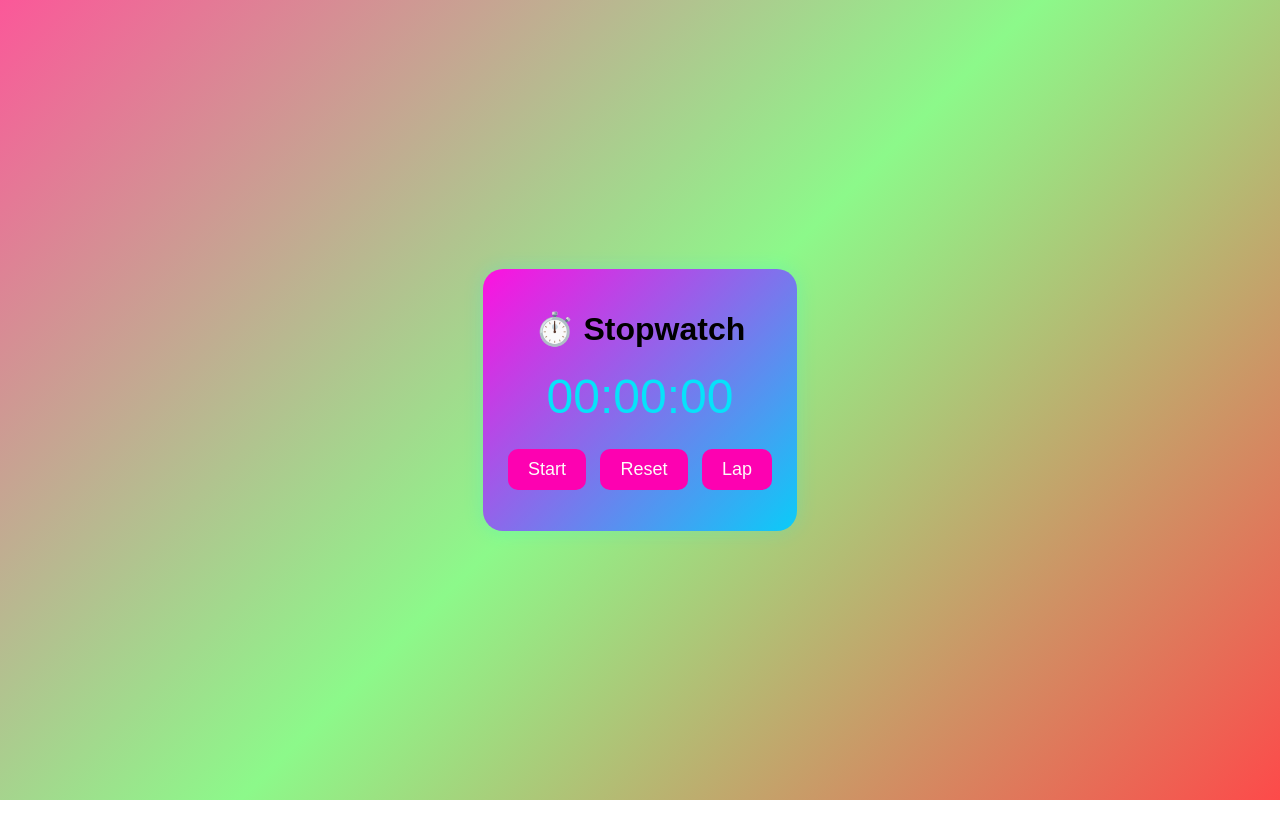
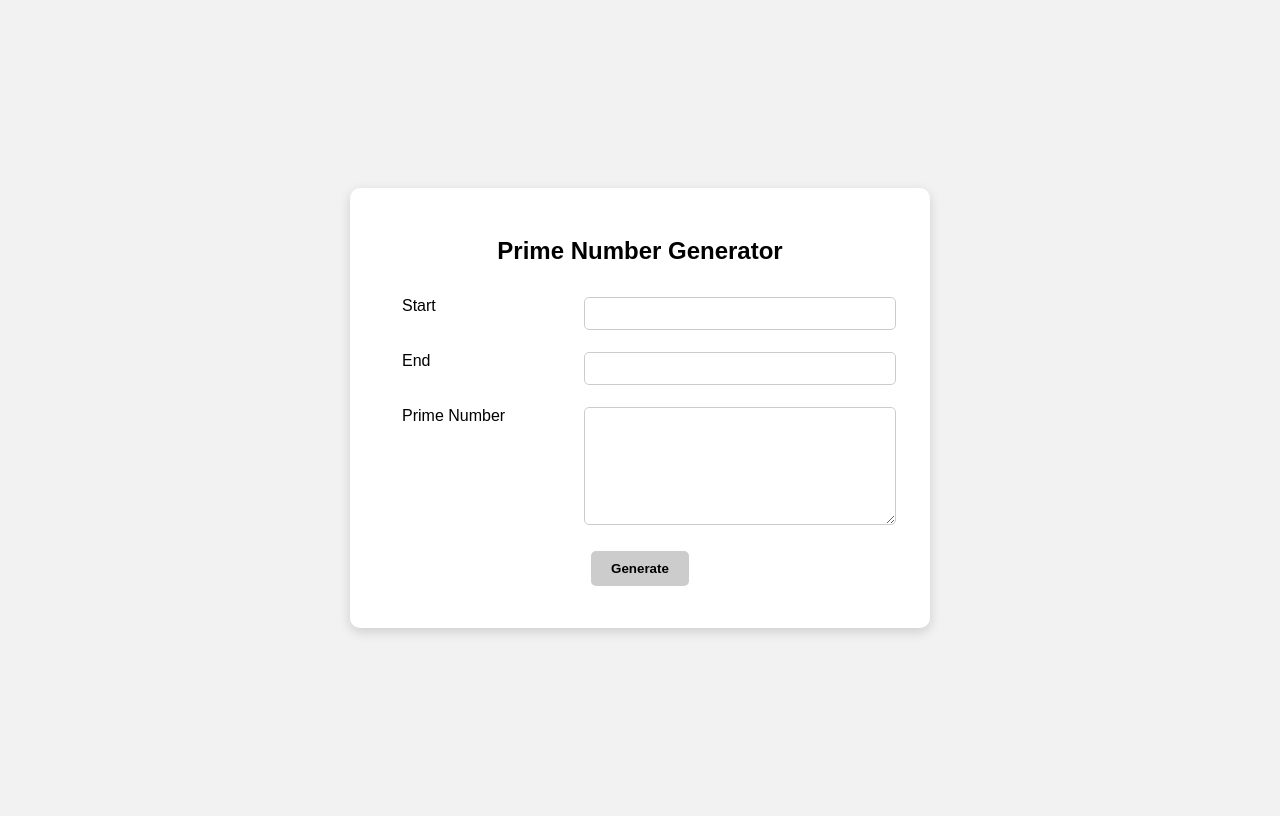
Before and after one commit to aswithakattepogu/MernFullStack, a plain HTML site: page index.html in a window 1280 px wide. Drawn offline with Linux system fonts and the light colour scheme.

Commit message:
Add files via upload

```diff
--- a/index.html
+++ b/index.html
@@ -1,23 +1,125 @@
 <!DOCTYPE html>
 <html lang="en">
 <head>
-    <meta charset="UTF-8">
-    <meta name="viewport" content="width=device-width, initial-scale=1.0">
-    <title>Stopwatch App</title>
-    <link rel="stylesheet" href="style.css">
+  <meta charset="UTF-8">
+  <title>Prime Number Generator</title>
+  <style>
+    body {
+      font-family: Arial, sans-serif;
+      background: #f2f2f2;
+      display: flex;
+      justify-content: center;
+      align-items: center;
+      height: 100vh;
+    }
+
+    .container {
+      background: white;
+      padding: 30px 40px;
+      border-radius: 10px;
+      box-shadow: 0 4px 12px rgba(0, 0, 0, 0.15);
+      width: 500px;
+    }
+
+    h2 {
+      text-align: center;
+      margin-bottom: 20px;
+    }
+
+    table {
+      width: 100%;
+    }
+
+    td {
+      padding: 10px;
+      vertical-align: top;
+    }
+
+    input[type="text"], textarea {
+      width: 100%;
+      padding: 8px;
+      border: 1px solid #ccc;
+      border-radius: 5px;
+    }
+
+    textarea {
+      resize: vertical;
+      height: 100px;
+    }
+
+    button {
+      padding: 10px 20px;
+      background: #ccc;
+      border: none;
+      border-radius: 5px;
+      cursor: pointer;
+      font-weight: bold;
+    }
+
+    button:hover {
+      background: #999;
+    }
+
+    .center {
+      text-align: center;
+    }
+  </style>
 </head>
 <body>
-    <div class="stopwatch-container">
-        <h1>⏱️ Stopwatch</h1>
-        <div class="timer-display">00:00:00</div>
-        <div class="controls">
-            <button id="startPauseBtn">Start</button>
-            <button id="resetBtn">Reset</button>
-            <button id="lapBtn">Lap</button>
-        </div>
-        <ul class="laps"></ul>
-    </div>
 
-    <script src="script.js"></script>
+<div class="container">
+  <h2>Prime Number Generator</h2>
+  <table>
+    <tr>
+      <td>Start</td>
+      <td><input type="text" id="start" /></td>
+    </tr>
+    <tr>
+      <td>End</td>
+      <td><input type="text" id="end" /></td>
+    </tr>
+    <tr>
+      <td>Prime Number</td>
+      <td><textarea id="result" readonly></textarea></td>
+    </tr>
+    <tr>
+      <td colspan="2" class="center">
+        <button onclick="generatePrimes()">Generate</button>
+      </td>
+    </tr>
+  </table>
+</div>
+
+<script>
+  function isPrime(num) {
+    if (num < 2) return false;
+    for (let i = 2; i <= Math.sqrt(num); i++) {
+      if (num % i === 0) return false;
+    }
+    return true;
+  }
+
+  function generatePrimes() {
+    const start = parseInt(document.getElementById("start").value);
+    const end = parseInt(document.getElementById("end").value);
+    const resultBox = document.getElementById("result");
+    resultBox.value = "";
+
+    if (isNaN(start) || isNaN(end) || start > end) {
+      resultBox.value = "Please enter valid numbers with Start less than or equal to End.";
+      return;
+    }
+
+    let primes = [];
+    for (let i = start; i <= end; i++) {
+      if (isPrime(i)) {
+        primes.push(i);
+      }
+    }
+
+    resultBox.value = primes.length > 0 ? primes.join(", ") : "No prime numbers in this range.";
+  }
+</script>
+
 </body>
 </html>
```
